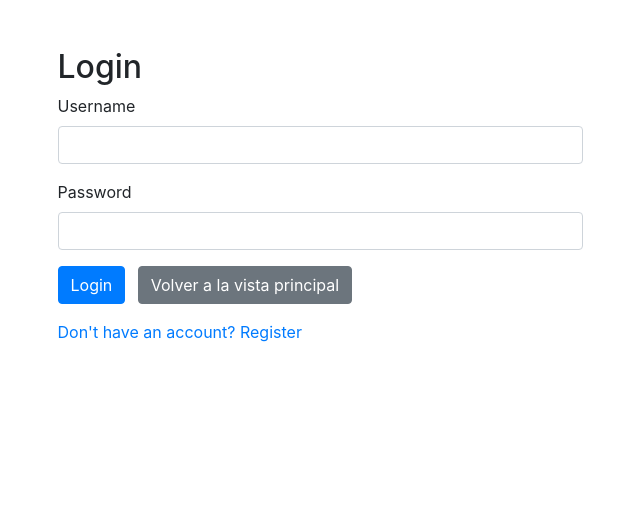
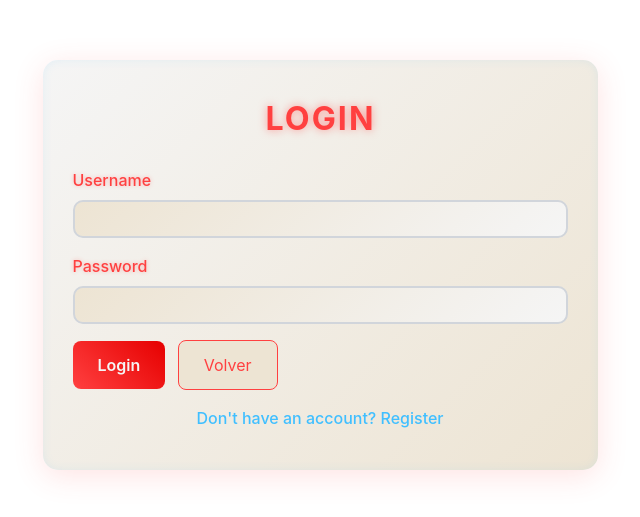
Before and after one commit to oraloka/ConstruMax, a Flask app: page /login in a window 1280 px wide. Shown: the top 517 px of the page, without its empty margins (320-960 px from the left). Run offline with Flask 3, Linux system fonts and the light colour scheme; some libraries are stand-ins or nearby versions.

Commit message:
cambio en vistas

```diff
--- /dev/null
+++ b/app/static/login.css
@@ -0,0 +1,184 @@
+/* Estilos para la página de login */
+.login-container {
+    background: linear-gradient(135deg, #F5F5F5, #EDE4D3);
+    border-radius: 15px;
+    box-shadow: 0 6px 30px rgba(255, 64, 64, 0.15), inset 0 0 10px rgba(64, 191, 255, 0.1);
+    padding: 40px 30px;
+    margin-top: 60px;
+    position: relative;
+    animation: fadeIn 0.6s ease-in-out;
+    overflow: hidden;
+}
+
+@keyframes fadeIn {
+    0% { opacity: 0; transform: translateY(30px); }
+    100% { opacity: 1; transform: translateY(0); }
+}
+
+.login-container h2 {
+    text-align: center;
+    margin-bottom: 30px;
+    color: #FF4040;
+    font-weight: 700;
+    text-transform: uppercase;
+    letter-spacing: 2px;
+    text-shadow: 0 0 8px rgba(255, 64, 64, 0.5);
+    animation: pulse 2s infinite alternate;
+}
+
+@keyframes pulse {
+    0% { transform: scale(1); }
+    50% { transform: scale(1.02); }
+    100% { transform: scale(1); }
+}
+
+.flash-message {
+    background: #FEF3C7;
+    color: #92400E;
+    border-radius: 10px;
+    padding: 18px;
+    margin-bottom: 25px;
+    font-size: 1.15rem;
+    border-left: 5px solid #FFC107;
+    animation: slideIn 0.4s ease-out, shake 0.5s;
+    box-shadow: 0 0 15px rgba(255, 193, 7, 0.3);
+}
+
+@keyframes slideIn {
+    0% { transform: translateX(-30px); opacity: 0; }
+    100% { transform: translateX(0); opacity: 1; }
+}
+
+@keyframes shake {
+    0% { transform: translateX(0); }
+    25% { transform: translateX(-5px); }
+    50% { transform: translateX(5px); }
+    75% { transform: translateX(-5px); }
+    100% { transform: translateX(0); }
+}
+
+.btn-primary {
+    background: linear-gradient(45deg, #FF4040, #E60000);
+    border: none;
+    padding: 12px 25px;
+    transition: all 0.3s ease;
+    border-radius: 8px;
+    position: relative;
+    overflow: hidden;
+    color: #F5F5F5;
+    font-weight: 600;
+}
+
+.btn-primary:hover {
+    transform: translateY(-3px);
+    box-shadow: 0 6px 18px rgba(255, 64, 64, 0.4), 0 0 25px rgba(255, 64, 64, 0.6);
+    background: linear-gradient(45deg, #E60000, #FF4040);
+}
+
+.btn-primary::after {
+    content: '';
+    position: absolute;
+    top: 50%;
+    left: 50%;
+    width: 0;
+    height: 0;
+    background: rgba(245, 245, 245, 0.3);
+    border-radius: 50%;
+    transform: translate(-50%, -50%);
+    transition: width 0.6s ease, height 0.6s ease;
+}
+
+.btn-primary:hover::after {
+    width: 250px;
+    height: 250px;
+}
+
+.btn-secondary {
+    background: #EDE4D3;
+    color: #FF4040;
+    border: 1px solid #FF4040;
+    padding: 12px 25px;
+    transition: all 0.3s ease;
+    border-radius: 8px;
+    position: relative;
+}
+
+.btn-secondary:hover {
+    background: #D4C8B2;
+    color: #E60000;
+    transform: translateY(-3px);
+    box-shadow: 0 4px 12px rgba(255, 64, 64, 0.2);
+}
+
+.form-control {
+    border-radius: 10px;
+    border: 2px solid #D1D5DB;
+    padding: 12px;
+    transition: border-color 0.3s ease, box-shadow 0.3s ease, transform 0.3s ease;
+    background: linear-gradient(135deg, #EDE4D3, #F5F5F5);
+    color: #1A1A1A;
+    font-size: 1rem;
+}
+
+.form-control:focus {
+    border-color: #40BFFF;
+    box-shadow: 0 0 12px rgba(64, 191, 255, 0.4);
+    transform: scale(1.02);
+    outline: none;
+}
+
+.form-group label {
+    color: #FF4040;
+    font-weight: 500;
+    margin-bottom: 8px;
+    display: block;
+    text-shadow: 0 0 4px rgba(255, 64, 64, 0.3);
+}
+
+.login-links {
+    text-align: center;
+    margin-top: 20px;
+}
+
+.login-links a {
+    color: #40BFFF;
+    text-decoration: none;
+    position: relative;
+    font-weight: 500;
+    transition: color 0.3s ease, text-shadow 0.3s ease;
+}
+
+.login-links a:hover {
+    color: #2AA3FF;
+    text-shadow: 0 0 10px #40BFFF;
+}
+
+.login-links a::after {
+    content: '';
+    position: absolute;
+    width: 0;
+    height: 3px;
+    bottom: -6px;
+    left: 0;
+    background: linear-gradient(90deg, #FFC107, #FF4040);
+    transition: width 0.4s ease;
+}
+
+.login-links a:hover::after {
+    width: 100%;
+}
+
+/* Media Queries para responsividad */
+@media (max-width: 768px) {
+    .login-container {
+        margin-top: 30px;
+        padding: 25px 20px;
+    }
+    .btn-primary, .btn-secondary {
+        width: 100%;
+        margin-bottom: 10px;
+    }
+    .form-control {
+        font-size: 0.95rem;
+    }
+}
--- a/app/templates/login.html
+++ b/app/templates/login.html
@@ -1,21 +1,24 @@
 <!DOCTYPE html>
-<html lang="en">
+<html lang="es">
 <head>
     <meta charset="UTF-8">
     <meta name="viewport" content="width=device-width, initial-scale=1.0">
+    <meta name="description" content="Inicia sesión en la tienda virtual de materiales de construcción Corona">
     <title>Login</title>
     <link rel="stylesheet" href="https://stackpath.bootstrapcdn.com/bootstrap/4.5.2/css/bootstrap.min.css">
+    <link rel="stylesheet" href="https://cdnjs.cloudflare.com/ajax/libs/font-awesome/5.15.4/css/all.min.css">
+    <link rel="stylesheet" href="{{ url_for('static', filename='login.css') }}">
 </head>
 <body>
-
+    <main>
         <div class="container mt-5">
-    <div class="col-md-6 offset-md-3">
+            <div class="col-md-6 offset-md-3 login-container">
                 <h2>Login</h2>
                 {% with messages = get_flashed_messages(with_categories=true) %}
                     {% if messages %}
                         {% for category, message in messages %}
                             {% if 'bloqueado' in message.lower() %}
-                            <div class="flash-message alert alert-warning">{{ message }}</div>
+                                <div class="flash-message alert alert-warning" role="alert">{{ message }}</div>
                             {% endif %}
                         {% endfor %}
                     {% endif %}
@@ -24,21 +27,20 @@
                 <form method="post" action="{{ url_for('auth.login') }}">
                     <div class="form-group">
                         <label for="nameUser">Username</label>
-                <input type="text" name="nameUser" id="nameUser" class="form-control" required>
+                        <input type="text" name="nameUser" id="nameUser" class="form-control" required aria-required="true">
                     </div>
                     <div class="form-group">
                         <label for="passwordUser">Password</label>
-                <input type="password" name="passwordUser" id="passwordUser" class="form-control" required>
+                        <input type="password" name="passwordUser" id="passwordUser" class="form-control" required aria-required="true">
                     </div>
-            <button type="submit" class="btn btn-primary">Login</button>
-            <a href="/" class="btn btn-secondary ml-2">Volver a la vista principal</a>
+                    <button type="submit" class="btn btn-primary" aria-label="Iniciar sesión">Login</button>
+                    <a href="/" class="btn btn-secondary ml-2" aria-label="Volver a la vista principal">Volver</a>
                 </form>
-        <div class="mt-3">
+                <div class="mt-3 login-links">
                     <a href="{{ url_for('register.register') }}">Don't have an account? Register</a>
                 </div>
-
             </div>
         </div>
-
+    </main>
 </body>
 </html>
```
Also changed, not shown: app/static/boquillas.css (+29 -11 lines), app/static/impermeabilizantes.css (+29 -11 lines), app/static/main.css (+86 -38 lines), app/static/obra_gris.css (+29 -11 lines), app/static/pegantes.css (+30 -12 lines). Lines whose indentation alone changed are shown as unchanged.
